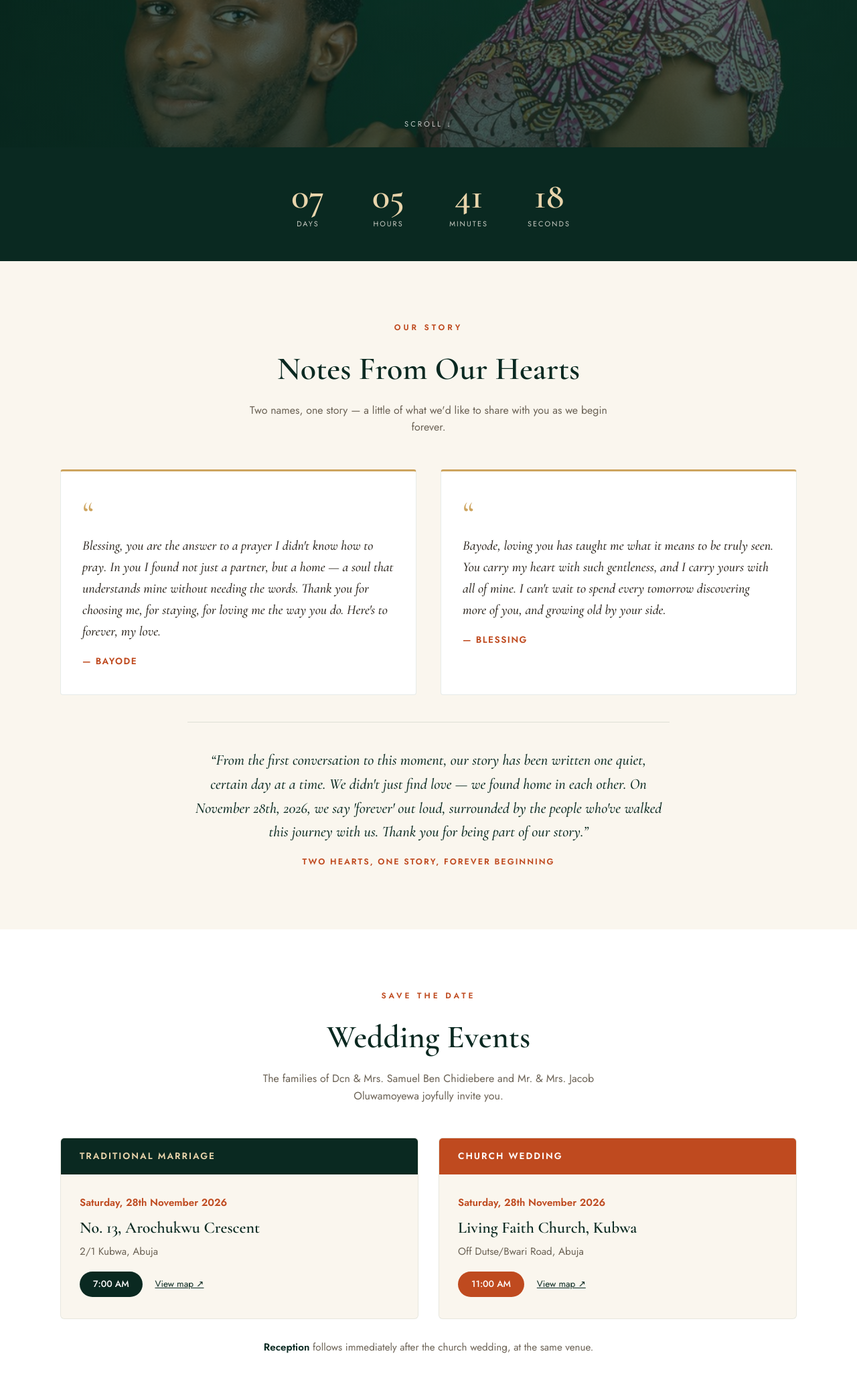
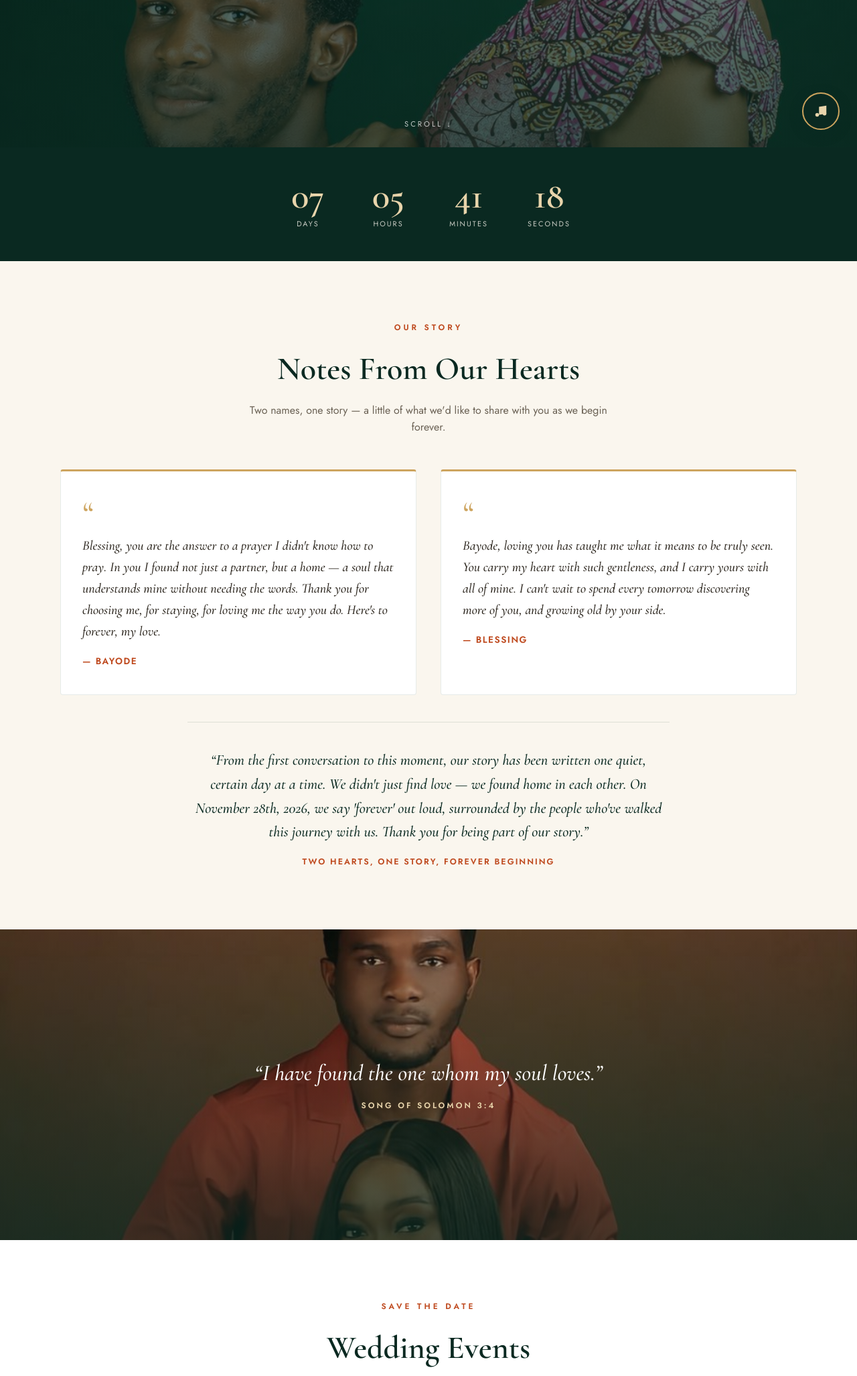
Before and after one commit to bayoursphere-ui/our-wedding, a plain HTML site: page index.html in a window 1280 px wide. Shown: the part 580-2635 px from the top of the page at 67% size. Drawn offline with nearby package versions, Linux system fonts and the light colour scheme.

Commit message:
Update index.html

```diff
--- a/index.html
+++ b/index.html
@@ -350,6 +350,65 @@
   .btn.primary{background:var(--emerald-deep); color:#fff;}
   .btn.ghost{background:transparent; border:1px solid var(--emerald-deep); color:var(--emerald-deep);}
 
+  /* IMAGE BREAK */
+  .img-break{
+    position:relative;
+    height:58vh;
+    min-height:340px;
+    display:flex; align-items:center; justify-content:center;
+    text-align:center;
+    background-size:cover;
+    background-position:center;
+    background-attachment:scroll;
+  }
+  .img-break::before{
+    content:"";
+    position:absolute; inset:0;
+    background:linear-gradient(180deg, rgba(10,41,33,0.15), rgba(10,41,33,0.55));
+  }
+  .img-break .content{
+    position:relative; z-index:1;
+    color:#fff;
+    padding:0 20px;
+    max-width:640px;
+  }
+  .img-break p{
+    font-family:'Cormorant Garamond', serif;
+    font-size:clamp(1.4rem, 3.2vw, 2.1rem);
+    font-style:italic;
+    line-height:1.4;
+  }
+  .img-break .tagline{
+    margin-top:16px;
+    font-family:'Jost',sans-serif;
+    font-style:normal;
+    letter-spacing:3px;
+    text-transform:uppercase;
+    font-size:0.75rem;
+    color:var(--champagne-light);
+    font-weight:600;
+  }
+  @media (min-width:900px){
+    .img-break{background-attachment:fixed;}
+  }
+
+  /* MUSIC TOGGLE */
+  .music-toggle{
+    position:fixed; bottom:26px; right:26px; z-index:200;
+    width:56px; height:56px; border-radius:50%;
+    background:var(--emerald-deep);
+    border:2px solid var(--champagne);
+    color:var(--champagne-light);
+    display:flex; align-items:center; justify-content:center;
+    cursor:pointer;
+    box-shadow:0 6px 18px rgba(10,41,33,0.35);
+    transition:transform .2s ease;
+  }
+  .music-toggle:hover{transform:scale(1.07);}
+  .music-toggle svg{width:22px; height:22px;}
+  .music-toggle.spinning svg{animation:spin 4s linear infinite;}
+  @keyframes spin{from{transform:rotate(0deg);}to{transform:rotate(360deg);}}
+
   /* FOOTER */
   footer{
     background:var(--emerald-deep); color:var(--champagne-light);
@@ -414,6 +473,13 @@
   </div>
 </section>
 
+<section class="img-break" style="background-image:linear-gradient(180deg, rgba(10,41,33,0.1), rgba(10,41,33,0.45)), url('photo-6.jpg');">
+  <div class="content">
+    <p>&ldquo;I have found the one whom my soul loves.&rdquo;</p>
+    <div class="tagline">Song of Solomon 3:4</div>
+  </div>
+</section>
+
 <section class="events" id="events">
   <div class="wrap">
     <span class="eyebrow">Save The Date</span>
@@ -457,6 +523,13 @@
       <div class="swatch"><div class="circle" style="background:#bf4a1f"></div><span>Burnt Orange</span></div>
       <div class="swatch"><div class="circle" style="background:#faf6ee"></div><span>Ivory</span></div>
     </div>
+  </div>
+</section>
+
+<section class="img-break" style="background-image:linear-gradient(180deg, rgba(10,41,33,0.1), rgba(10,41,33,0.45)), url('photo-3.jpg');">
+  <div class="content">
+    <p>&ldquo;Two hearts, one story, forever beginning.&rdquo;</p>
+    <div class="tagline">Blessing &amp; Bayode · 28.11.2026</div>
   </div>
 </section>
 
@@ -526,6 +599,14 @@
   <div class="fine">Made with love for our wedding day.</div>
 </footer>
 
+<!-- Background music: replace song.mp3 with your own track, same filename -->
+<audio id="bg-music" loop preload="none">
+  <source src="song.mp3" type="audio/mpeg">
+</audio>
+<button class="music-toggle" id="music-toggle" aria-label="Play music" title="Play our song">
+  <svg id="music-icon" viewBox="0 0 24 24" fill="currentColor"><path d="M9 18V5l12-2v13"></path><circle cx="6" cy="18" r="3"></circle><circle cx="18" cy="16" r="3"></circle></svg>
+</button>
+
 <script>
   // Countdown to the church wedding — 28 Nov 2026, 11:00 WAT (UTC+1)
   var weddingDate = new Date("2026-11-28T11:00:00+01:00").getTime();
@@ -561,6 +642,29 @@
   function closeLightbox(){ lightbox.classList.remove("open"); lightboxImg.src=""; }
   document.getElementById("lightbox-close").addEventListener("click", closeLightbox);
   lightbox.addEventListener("click", function(e){ if(e.target === lightbox) closeLightbox(); });
+
+  // Background music toggle
+  var music = document.getElementById("bg-music");
+  var musicBtn = document.getElementById("music-toggle");
+  var musicIcon = document.getElementById("music-icon");
+  var PAUSE_ICON = '<path d="M6 5h4v14H6zM14 5h4v14h-4z"></path>';
+  var NOTE_ICON = '<path d="M9 18V5l12-2v13"></path><circle cx="6" cy="18" r="3"></circle><circle cx="18" cy="16" r="3"></circle>';
+
+  musicBtn.addEventListener("click", function(){
+    if(music.paused){
+      music.play().catch(function(){
+        alert("Add your song.mp3 file to the repo (same folder as index.html) for the music to play.");
+      });
+      musicIcon.innerHTML = PAUSE_ICON;
+      musicBtn.classList.add("spinning");
+      musicBtn.setAttribute("aria-label","Pause music");
+    } else {
+      music.pause();
+      musicIcon.innerHTML = NOTE_ICON;
+      musicBtn.classList.remove("spinning");
+      musicBtn.setAttribute("aria-label","Play music");
+    }
+  });
 </script>
 
 </body>
```
